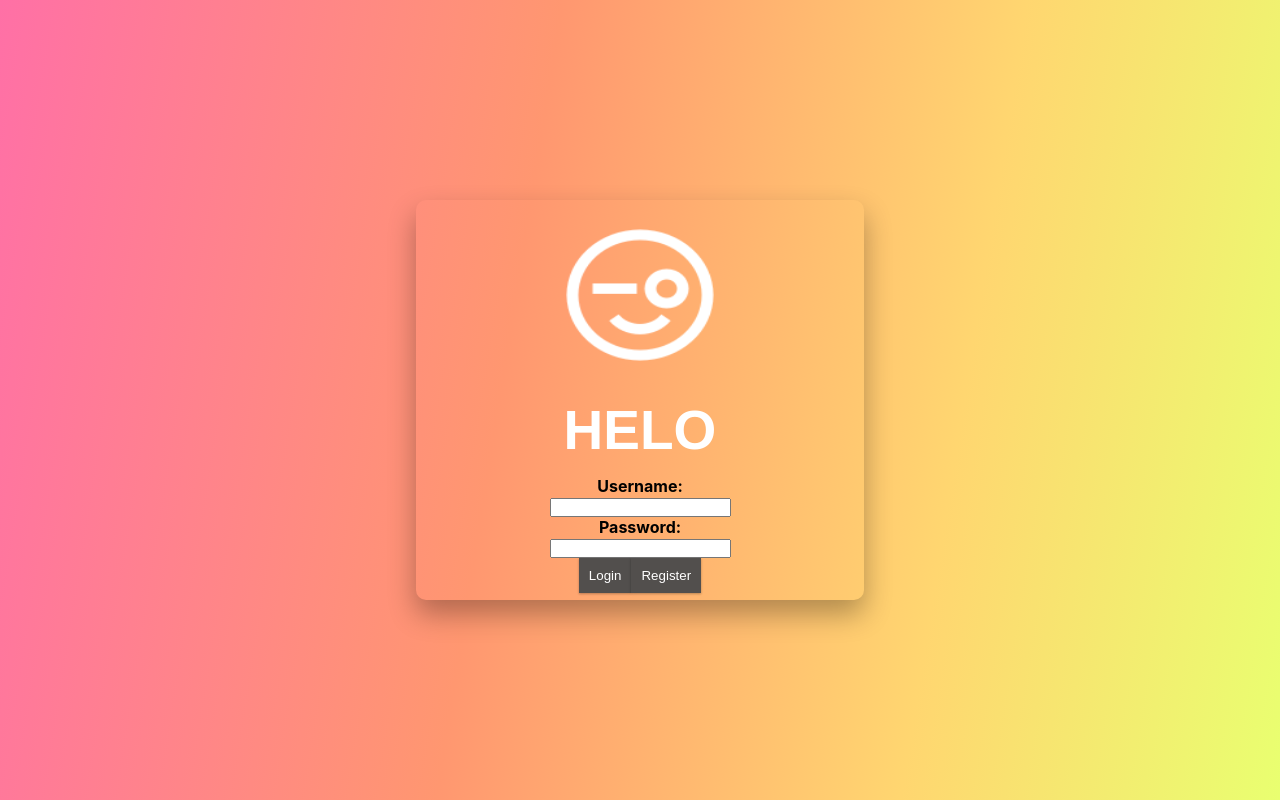
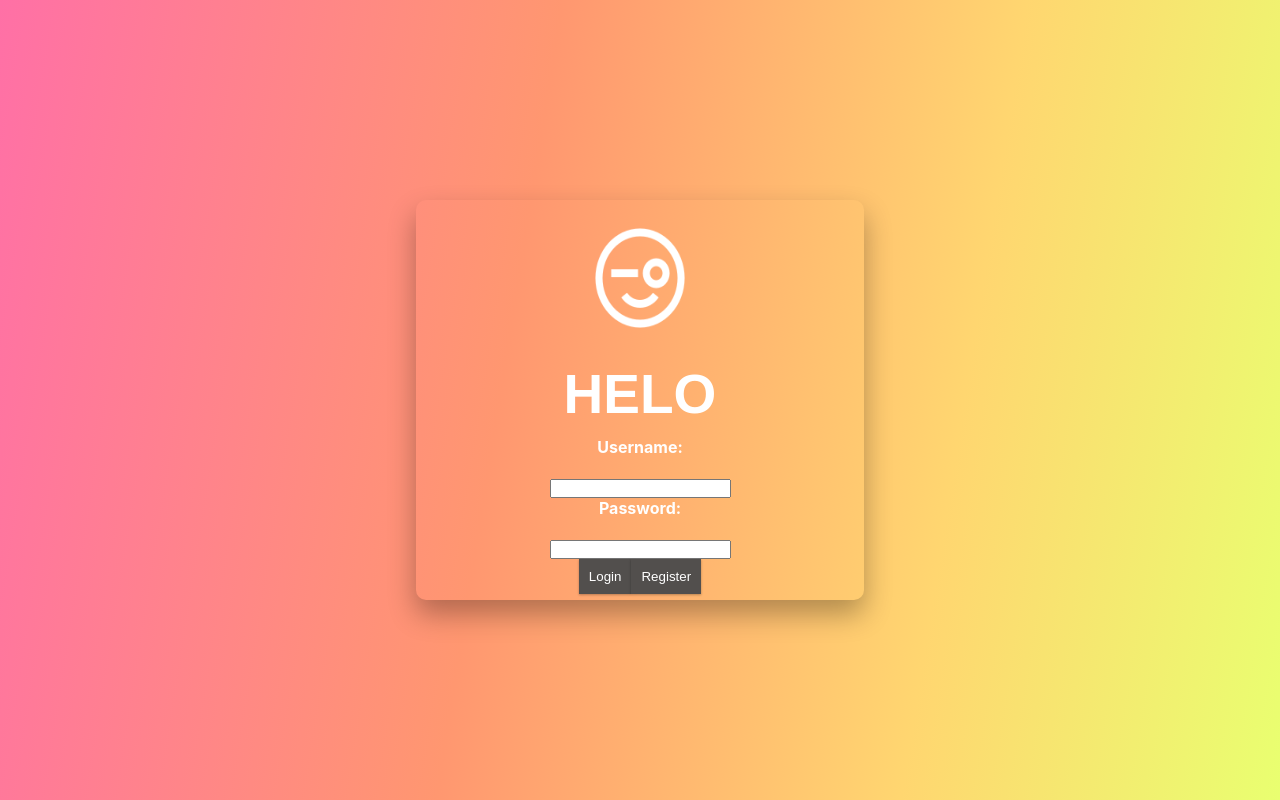
Before and after one commit to carnolol/Helo, a React (Create React App) app: page /#/ in a window 1280 px wide. Built offline with nearby package versions, Linux system fonts and the light colour scheme; the HTML template or start-up script is replaced by a standard one; what redux-promise-middleware would draw is missing.

Commit message:
only thing left to do is search function & displaying each post

```diff
--- a/src/components/Auth.css
+++ b/src/components/Auth.css
@@ -27,8 +27,8 @@
 }
 
 .helo-logo{
-    height: 33%;
-    width: 33%;
+    height: 25%;
+    width: 20%;
     margin-top: 5%;
     margin-bottom: 5%;
 }
@@ -41,12 +41,9 @@
     /* font: inherit; */
 }
 
-/* .auth-container{
-    display: flex;
-    flex-direction: column;
-    justify-content: center;
-    align-items: center;
-} */
+.auth-stuff{
+    color: white;
+}
 
 button{
     box-shadow: 0 1px 3px 0 rgba(0,0,0,.1), 0 1px 2px 0 rgba(0,0,0,.2);
--- a/src/components/Auth.js
+++ b/src/components/Auth.js
@@ -54,10 +54,13 @@ export class Auth extends Component {
                         alt='logo' />
                     <h1 className='helo'>HELO</h1>
                     <div className="auth-container">
-                        <p>Username:</p>
+                        <p className='auth-stuff'>Username:</p>
+                        <br/>
                         <input name='username'
                             onChange={e => this.handleInput(e)} />
-                        <p>Password: </p>
+                            <br/>
+                        <p className='auth-stuff'>Password: </p>
+                        <br/>
                         <input name='password'
                             onChange={e => this.handleInput(e)} />
                         <br />
--- a/src/components/Dashboard/Dashboard.css
+++ b/src/components/Dashboard/Dashboard.css
@@ -16,7 +16,7 @@
     /* margin-left: 15vw; */
     height: 10vh;
     width: 60vw;
-    border: 2px solid black;
+    box-shadow: 0 0 9px #333;
     display: flex;
     justify-content: space-around;
     align-content: space-between;
@@ -31,7 +31,7 @@
     justify-content: space-between;
     align-items: center;
     height:10vh;
-    border: 2px solid crimson;
+    box-shadow: 0 0 13px #333;
     width: 60vw;
 }
 
@@ -55,5 +55,5 @@
     height: 6vh;
     width: 6vh;
     border-radius: 50%;
-    border: 2px solid black;
+    box-shadow: 4px 5px 4px #333;
 }
--- a/src/components/Form/Form.js
+++ b/src/components/Form/Form.js
@@ -29,7 +29,6 @@ export class Form extends Component {
         axios.post('/api/post', body)
          }
     render() {
-        console.log(this.props)
         return (
             <div className='test' >
                 <div className='new-post-master'>
--- a/src/components/Nav/Nav.css
+++ b/src/components/Nav/Nav.css
@@ -8,37 +8,43 @@
     justify-content: space-between;
     height: 100vh;
     background-image: linear-gradient(0deg,#ff7abe,#ff9770);
-    width: 11vw;
+    width: 10vw;
 }
 
 .top-nav{
+    display: flex;
+    flex-direction: column;
+    align-items: center;
     margin-bottom: 5%;
     margin-top: 5vh;
     color: white;
 }
 
 .profile-pic-nav{
-    margin-left: 5%;
-    height: 11vh;
-    width: 80%;
+    height: 9vh;
+    width: 60%;
     box-shadow: 0 0 20px #333;
     border-radius: 50%;
+}
+
+.username{
+    margin-top: 25px;
 }
 
 .home-logo{
     margin-top: 7vh;
     margin-bottom: 8vh;
-    height: 9vh;
-    width: 70%;
+    height: 6vh;
+    width: 45%;
 }
 
 .new-post{
-    height: 9vh;
-    width: 70%;
+    height: 6vh;
+    width: 55%;
 }
 
 .power{
-    height: 8vh;
-    width: 60%;
+    height: 5vh;
+    width: 35%;
     margin-bottom: 4vh;
 }
--- a/src/components/Nav/Nav.js
+++ b/src/components/Nav/Nav.js
@@ -32,7 +32,7 @@ export class Nav extends Component {
                         className="profile-pic-nav
                     "
                         src={this.props.profile} />
-                    <p>{this.props.username}</p>
+                    <p className='username'>{this.props.username}</p>
                     <Link to='/dashboard'>
                         <img className='home-logo'
                             alt='home'
```
